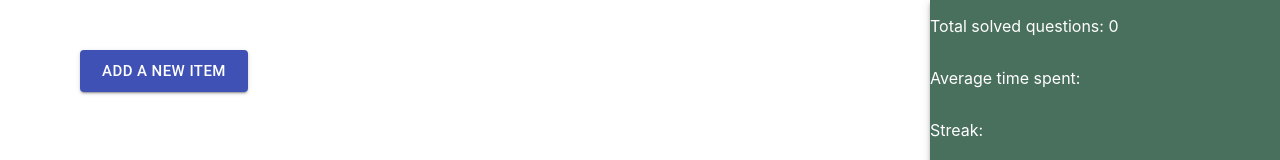
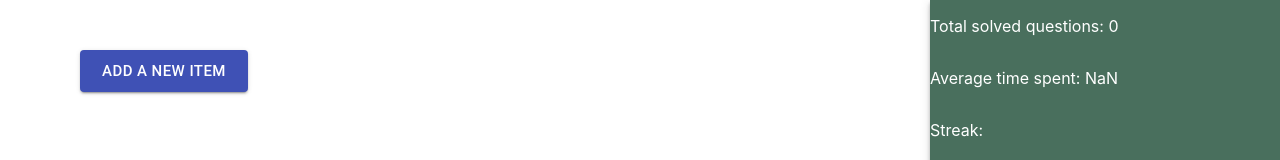
Before and after one commit to heejingit/leetcode-memo, a React (Create React App) app: page / in a window 1280 px wide. Shown: the top 160 px of the page. Built offline with nearby package versions, Linux system fonts and the light colour scheme.

Commit message:
Average time update

```diff
--- a/src/App.js
+++ b/src/App.js
@@ -36,9 +36,10 @@ function App() {
           }
         })
       })
+
+      dict.averageTime = averageTime / data.length
     }
     dict.total = data.length
-    dict.averageTime = averageTime / data.length
     dict.category = category
     return dict
   }
--- a/src/components/Sidebar.js
+++ b/src/components/Sidebar.js
@@ -21,6 +21,8 @@ const Sidebar = (props) => {
     const [data, setData] = useState(props.data)
     const [rightSideData, setRightSideData] = useState(props.rightSideData)
 
+    console.log(props.rightSideData)
+
     useEffect(() => {
       setData(props.data)
     },[props.data])
@@ -43,7 +45,7 @@ const Sidebar = (props) => {
             : <h5>No data available. Please add a new item.</h5>}
 
             <p>Total solved questions: {rightSideData.total}</p>
-            <p>Average time spent: </p>
+            <p>Average time spent: {rightSideData.averageTime}</p>
             <p>Streak: </p>
             <p>Weakest topic: </p>
             <p>Strongest topic: </p>
```
